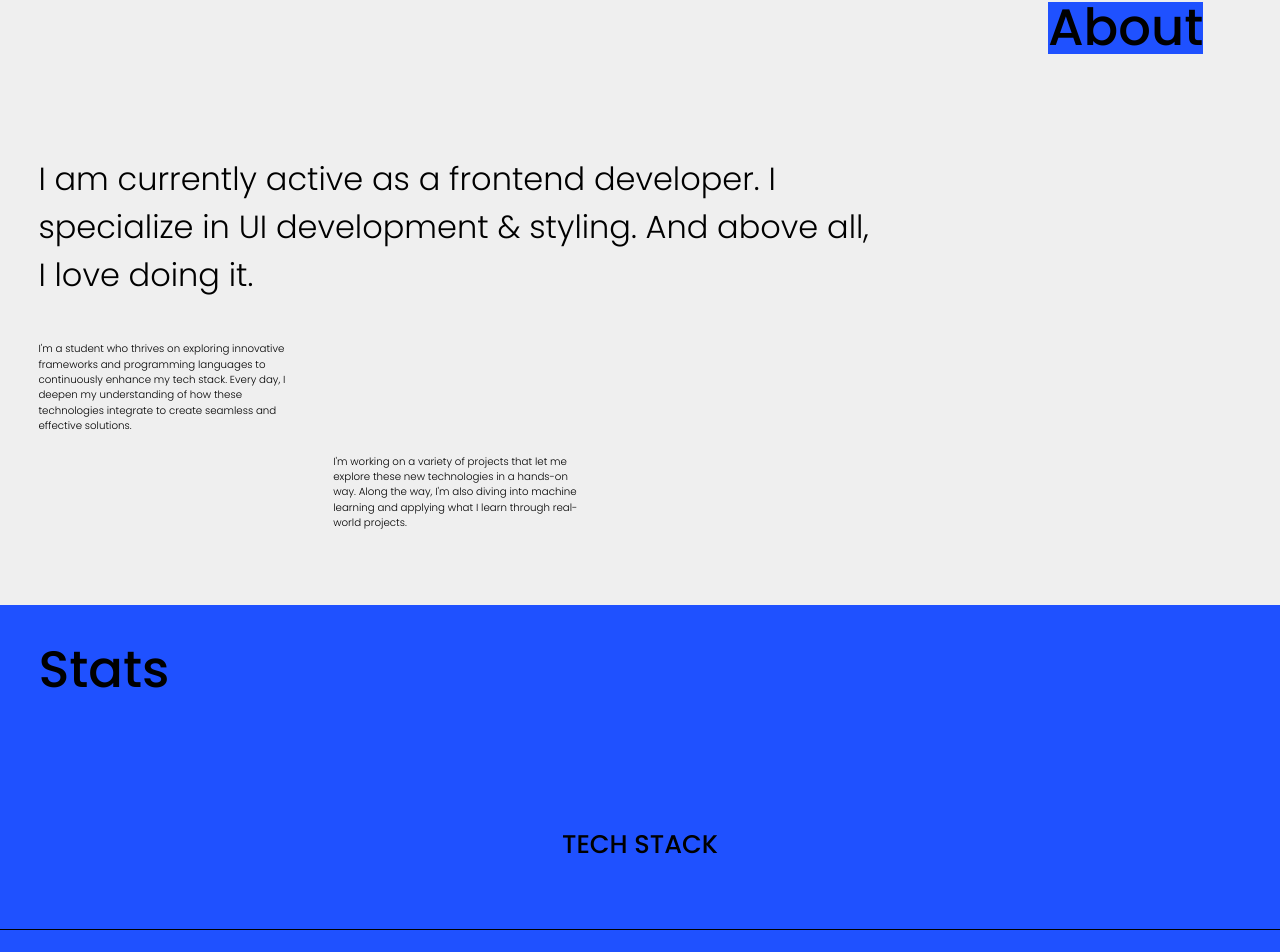
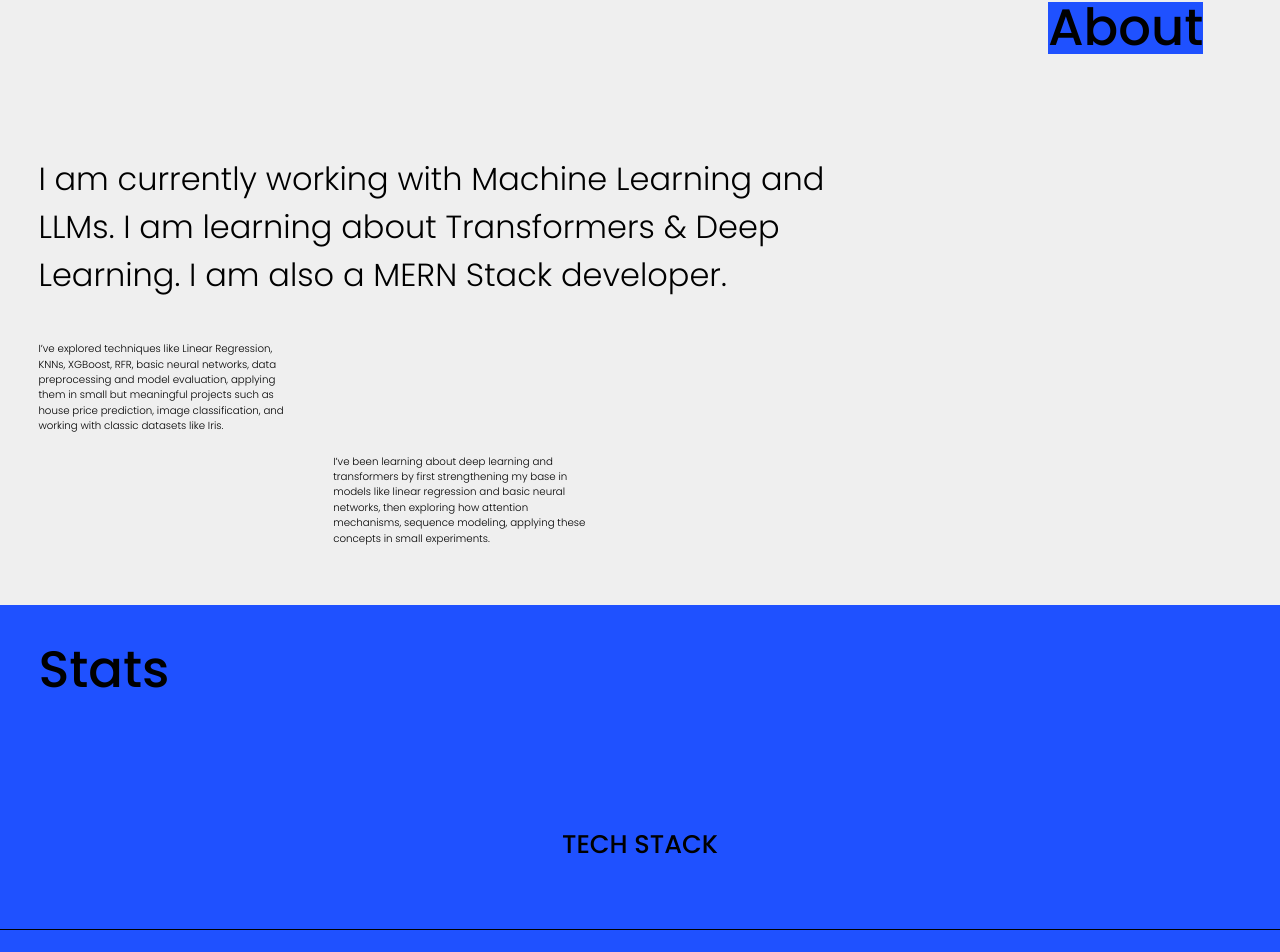
Before and after one commit to Omc12/Portfolio-V2, a React (Vite) app: page / in a window 1280 px wide. Shown: the part 836-1788 px from the top of the page. Built offline with nearby package versions, Linux system fonts and the light colour scheme; a web font is replaced by a local one.

Commit message:
about updated

```diff
--- a/src/components/AboutSection.jsx
+++ b/src/components/AboutSection.jsx
@@ -7,13 +7,13 @@ const AboutSection = () => {
       <h2 id="aboutMini">About</h2>
       <div id="aboutSub">
         <p id="aboutPara">
-          <AnimatedText text= 'I am currently active as a frontend developer. I specialize in UI development & styling. And above all, I love doing it.'/>
+          <AnimatedText text= 'I am currently working with Machine Learning and LLMs. I am learning about Transformers & Deep Learning. I am also a MERN Stack developer.'/>
         </p>
         <p id="aboutParaMini1">
-          I'm a student who thrives on exploring innovative frameworks and programming languages to continuously enhance my tech stack. Every day, I deepen my understanding of how these technologies integrate to create seamless and effective solutions.
+          I’ve explored techniques like Linear Regression, KNNs, XGBoost, RFR, basic neural networks, data preprocessing and model evaluation, applying them in small but meaningful projects such as house price prediction, image classification, and working with classic datasets like Iris.
         </p>
         <p id="aboutParaMini2">
-          I'm working on a variety of projects that let me explore these new technologies in a hands-on way. Along the way, I'm also diving into machine learning and applying what I learn through real-world projects.
+          I’ve been learning about deep learning and transformers by first strengthening my base in models like linear regression and basic neural networks, then exploring how attention mechanisms, sequence modeling, applying these concepts in small experiments.
         </p>
       </div>
     </div>
```
